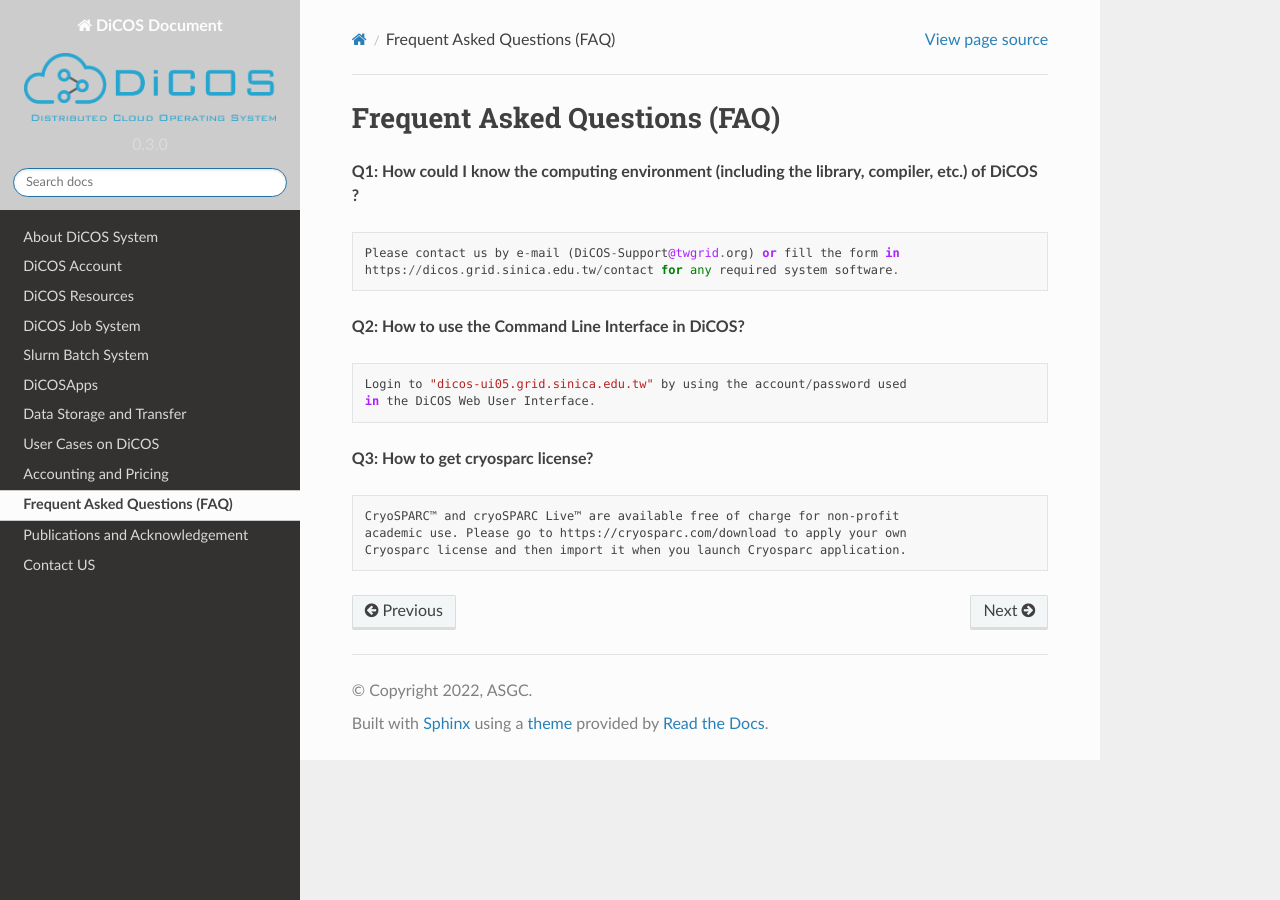
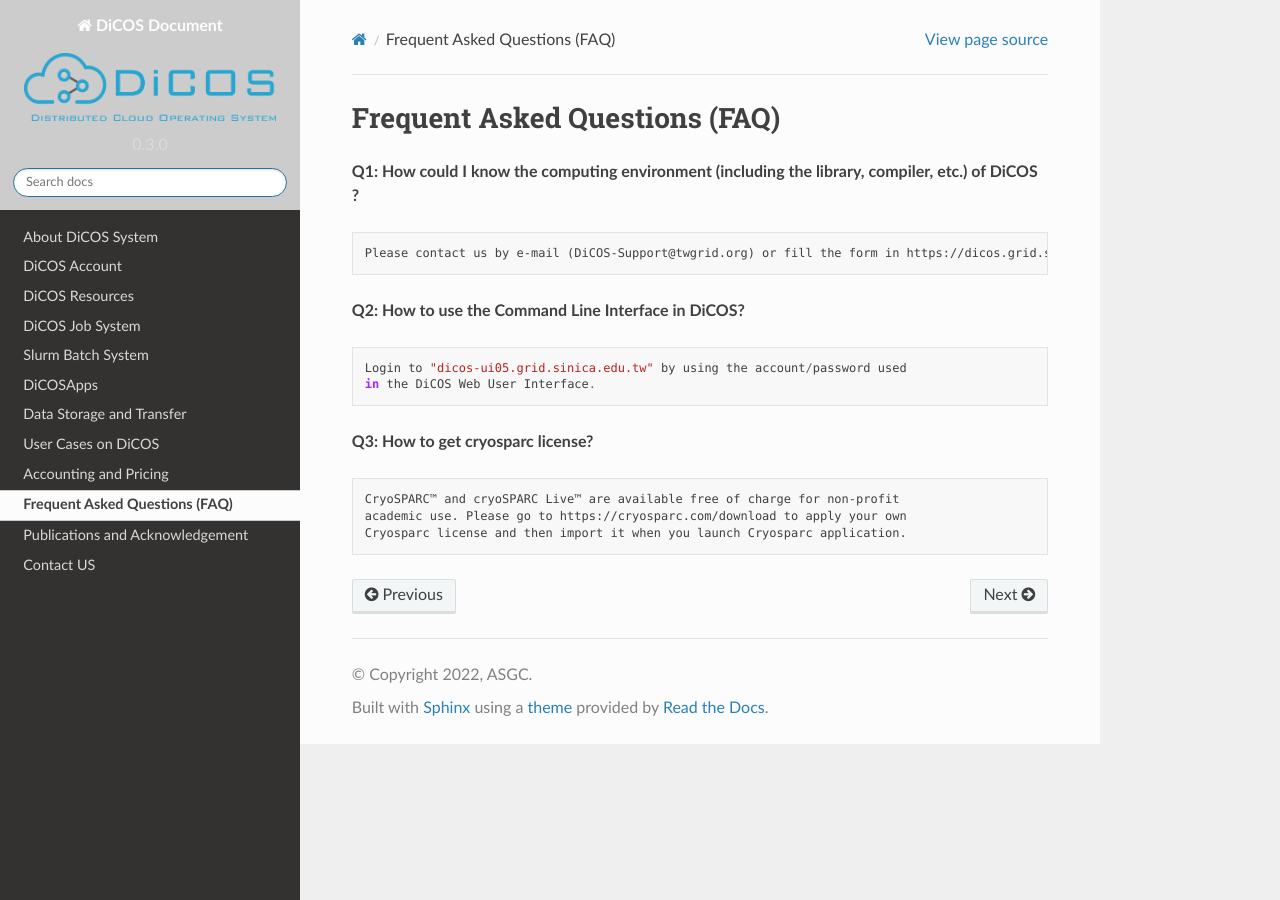
Before and after one commit to ASGCOPS/dicos_document, a Sphinx documentation site: the page built from docs/source/faq.rst, in a window 1280 px wide. Built offline with Sphinx 7.4.7 and the Read the Docs theme 2.0.0, drawn with Linux system fonts in a browser that asks for light colours.

Commit message:
Edit faq.rst

```diff
--- a/docs/source/faq.rst
+++ b/docs/source/faq.rst
@@ -4,10 +4,9 @@
 
 **Q1: How could I know the computing environment (including the library, compiler, etc.) of DiCOS ?**
 
-::
+.. code-block:: text
 
-   Please contact us by e-mail (DiCOS-Support@twgrid.org) or fill the form in
-   https://dicos.grid.sinica.edu.tw/contact for any required system software.
+   Please contact us by e-mail (DiCOS-Support@twgrid.org) or fill the form in https://dicos.grid.sinica.edu.tw/contact for any required system software.
 
 **Q2: How to use the Command Line Interface in DiCOS?**
 
```
Also changed, not shown: 1 other file.
